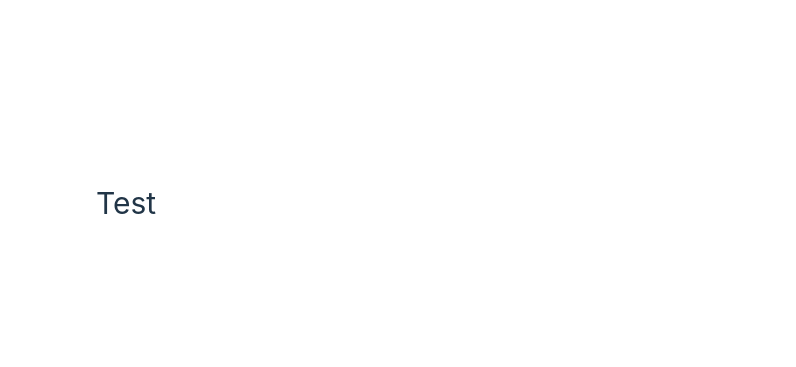
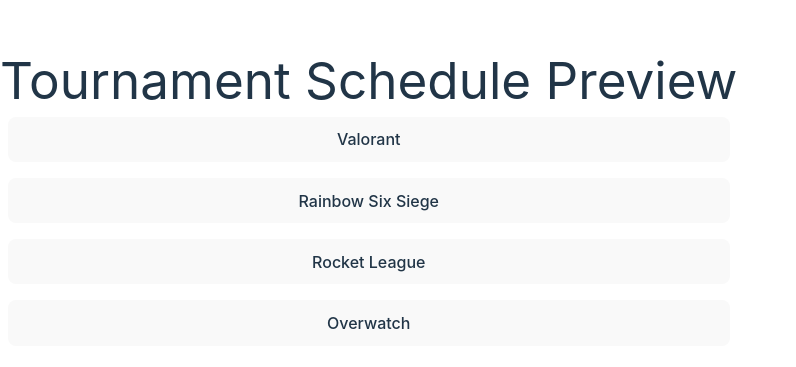
Before and after one commit to gt-esports/gamefest, a React (Vite) app: page / in a window 1280 px wide. Shown: the part 197-564 px from the top of the page, without its empty margins (0-796 px from the left). Built offline with nearby package versions, Linux system fonts and the light colour scheme.

Commit message:
temp tourney preview (undone)

```diff
--- a/src/App.jsx
+++ b/src/App.jsx
@@ -1,13 +1,11 @@
 import { useState } from "react";
 import reactLogo from "./assets/react.svg";
 import viteLogo from "/vite.svg";
-
+import TourneyPreview from "./components/TourneyPreview";
 function App() {
   return (
     <>
-      <div>
-        <h class="m-24 text-3xl">Test</h>
-      </div>
+      <TourneyPreview />
     </>
   );
 }
--- /dev/null
+++ b/src/components/TourneyPreview.jsx
@@ -0,0 +1,36 @@
+import React, { useState } from "react";
+
+const games = ["Valorant", "Rainbow Six Siege", "Rocket League", "Overwatch"];
+
+const TourneyPreview = () => {
+  const [selectedGame, setSelectedGame] = useState(null);
+
+  const handleGameClick = (game) => {
+    setSelectedGame(game);
+  };
+
+  return (
+    <div>
+      <h1>Tournament Schedule Preview</h1>
+      <div className="flex flex-col">
+        {games.map((game) => (
+          <button
+            key={game}
+            onClick={() => handleGameClick(game)}
+            className="m-2"
+          >
+            {game}
+          </button>
+        ))}
+      </div>
+      {selectedGame && (
+        <div>
+          <h2>{selectedGame} Schedule</h2>
+          {/* Add schedule details for the selected game here */}
+        </div>
+      )}
+    </div>
+  );
+};
+
+export default TourneyPreview;
```
